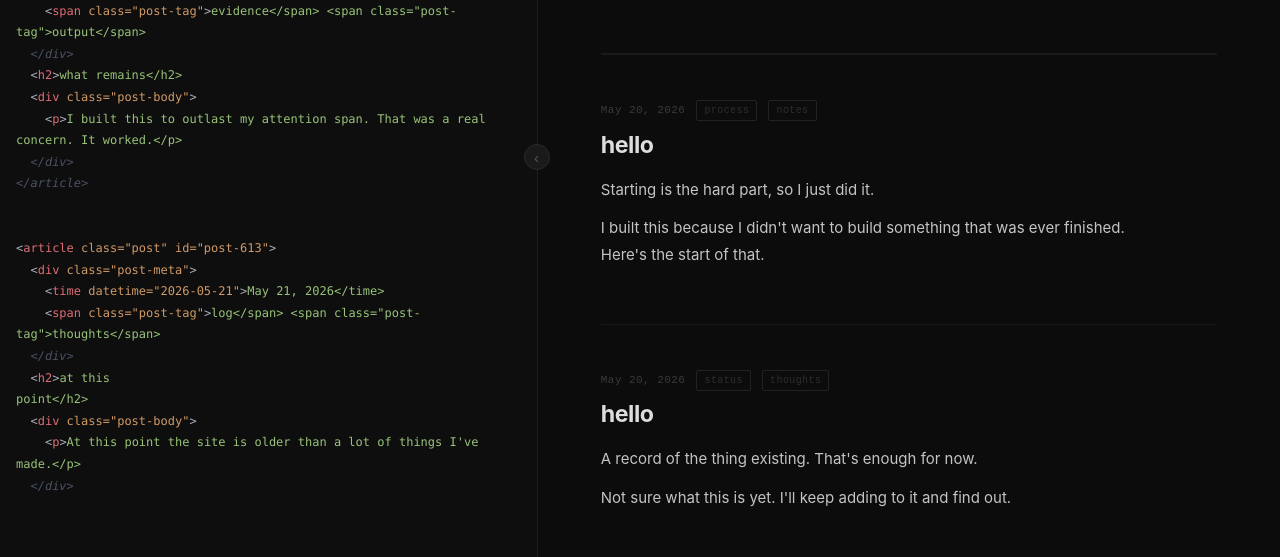
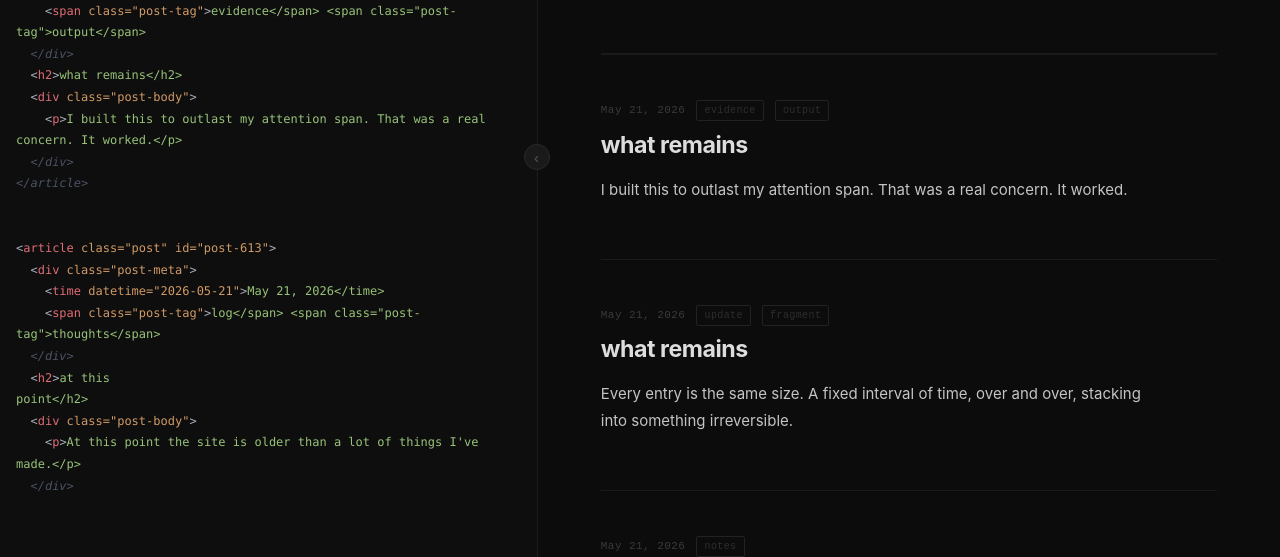
Before and after one commit to Maex-z9/Highcake, a plain HTML site: page index.html in a window 1280 px wide. Shown: the part 243-800 px from the top of the page. Drawn offline with Linux system fonts and the light colour scheme.

Commit message:
Show newest posts at top, oldest at bottom

```diff
--- a/index.html
+++ b/index.html
@@ -692,7 +692,8 @@
     });
     art.appendChild(body);
 
-    siteMain.appendChild(art);
+    const intro = siteMain.querySelector('.site-intro');
+    intro ? intro.after(art) : siteMain.prepend(art);
     if (anim) scrollSite();
     return;
   }
@@ -705,7 +706,7 @@
 
 function scrollSite() {
   const site = document.getElementById('built-site');
-  site.scrollTo({ top: site.scrollHeight, behavior: 'smooth' });
+  site.scrollTo({ top: 0, behavior: 'smooth' });
 }
 
 // ── Editor ────────────────────────────────────────────────────────────────────
```
